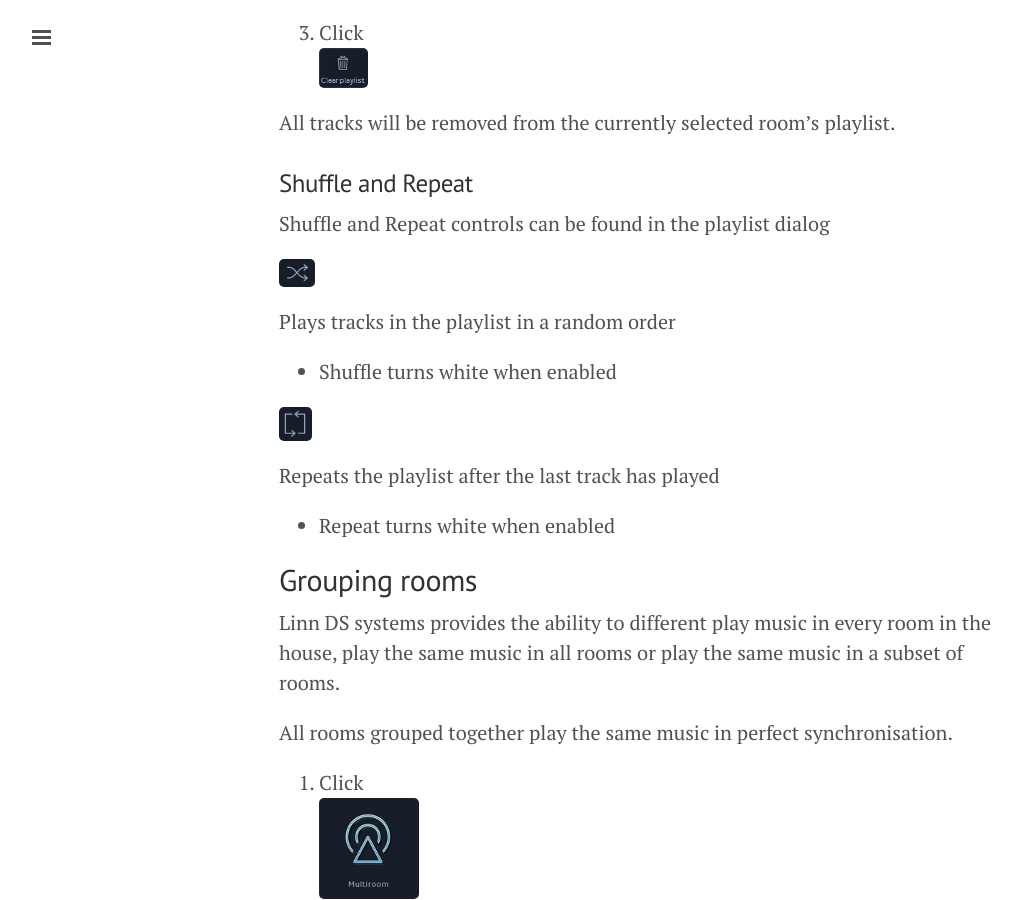
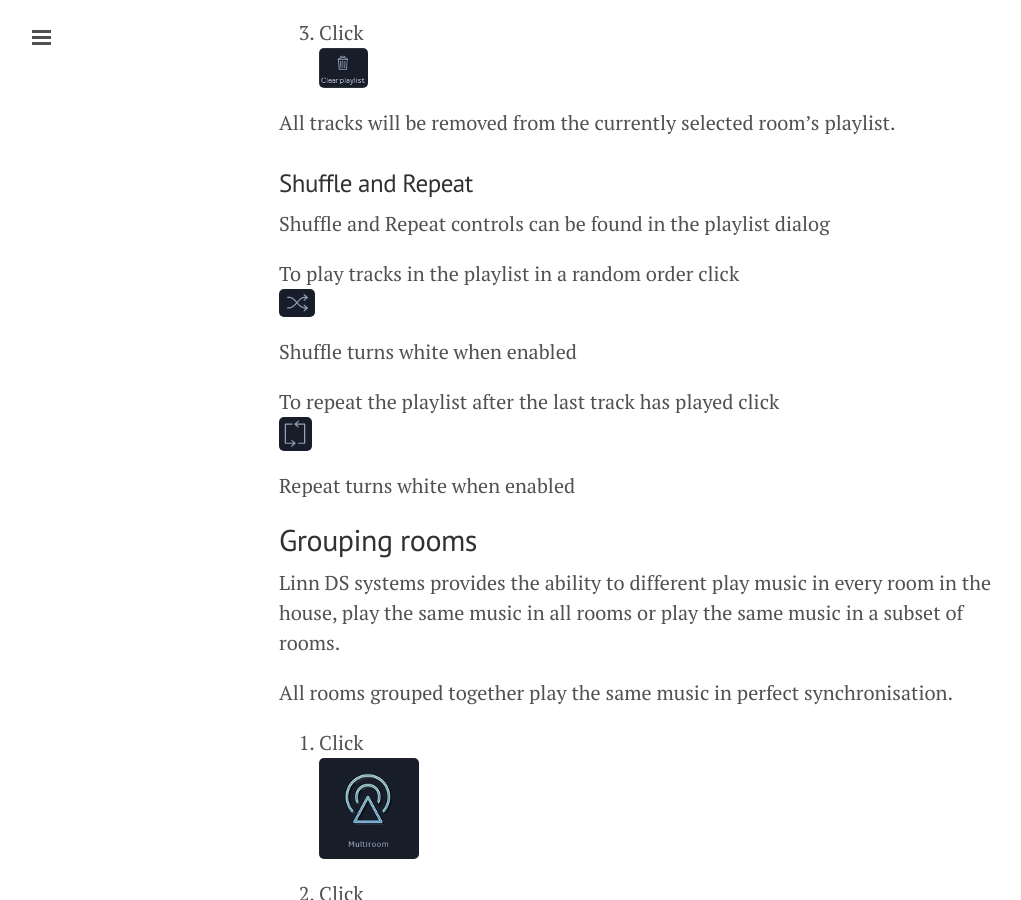
Before and after one commit to linn/kazoo.site, a Jekyll site: the page built from index.md, in a window 1280 px wide and 900 px high, scrolled down 5895 px. Shown: the whole window, without its empty margins (1-1022 px from the left). Built offline with Jekyll 4.4.1, drawn with Linux system fonts in a browser that asks for light colours.

Commit message:
Update index.md

```diff
--- a/index.md
+++ b/index.md
@@ -133,17 +133,11 @@ All tracks will be removed from the currently selected room's playlist.
 
 Shuffle and Repeat controls can be found in the playlist dialog
 
-![Shuffle Button](images/Shuffle.png)
+To play tracks in the playlist in a random order click ![Shuffle Button](images/Shuffle.png)
+Shuffle turns white when enabled
 
-Plays tracks in the playlist in a random order
-
-* Shuffle turns white when enabled
-
-![Repeat Button](images/Repeat.png)
-
-Repeats the playlist after the last track has played
-
-* Repeat turns white when enabled
+To repeat the playlist after the last track has played click ![Repeat Button](images/Repeat.png)
+Repeat turns white when enabled
 
 ## Grouping rooms
 
```
